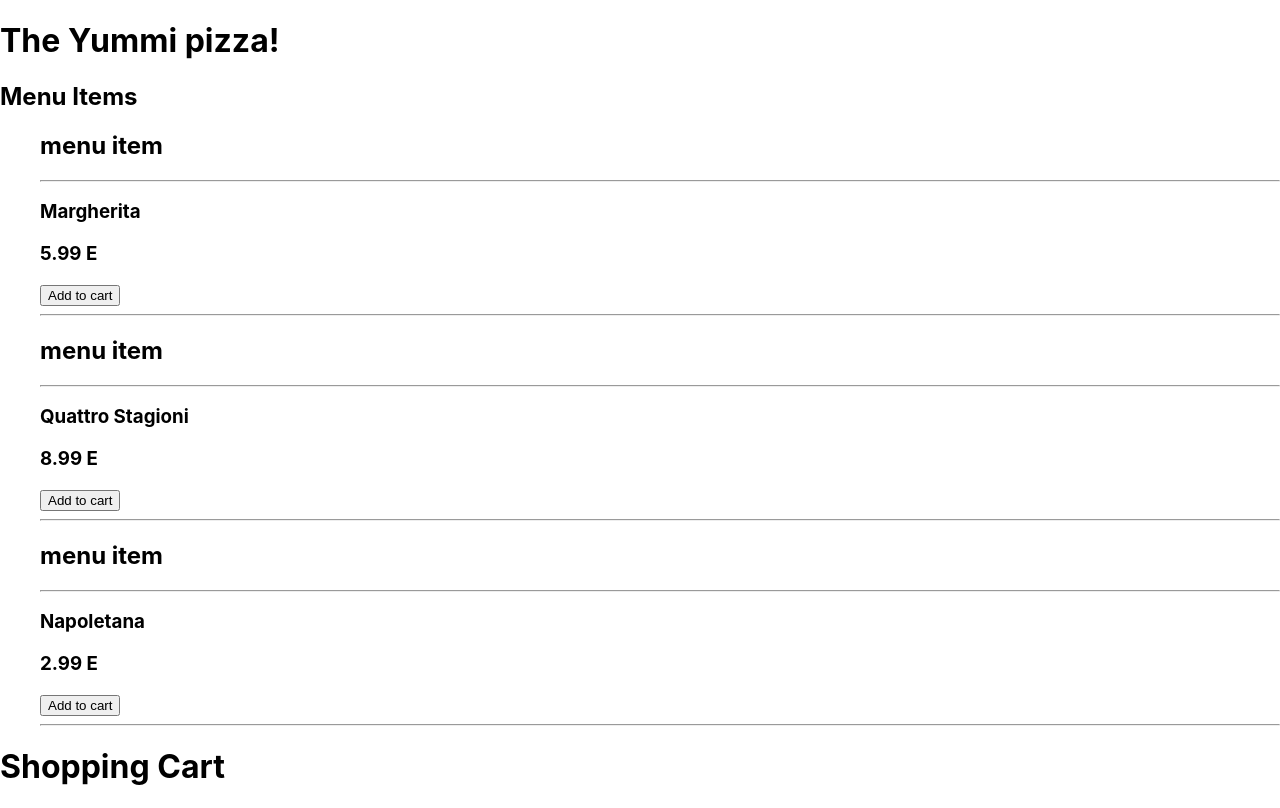
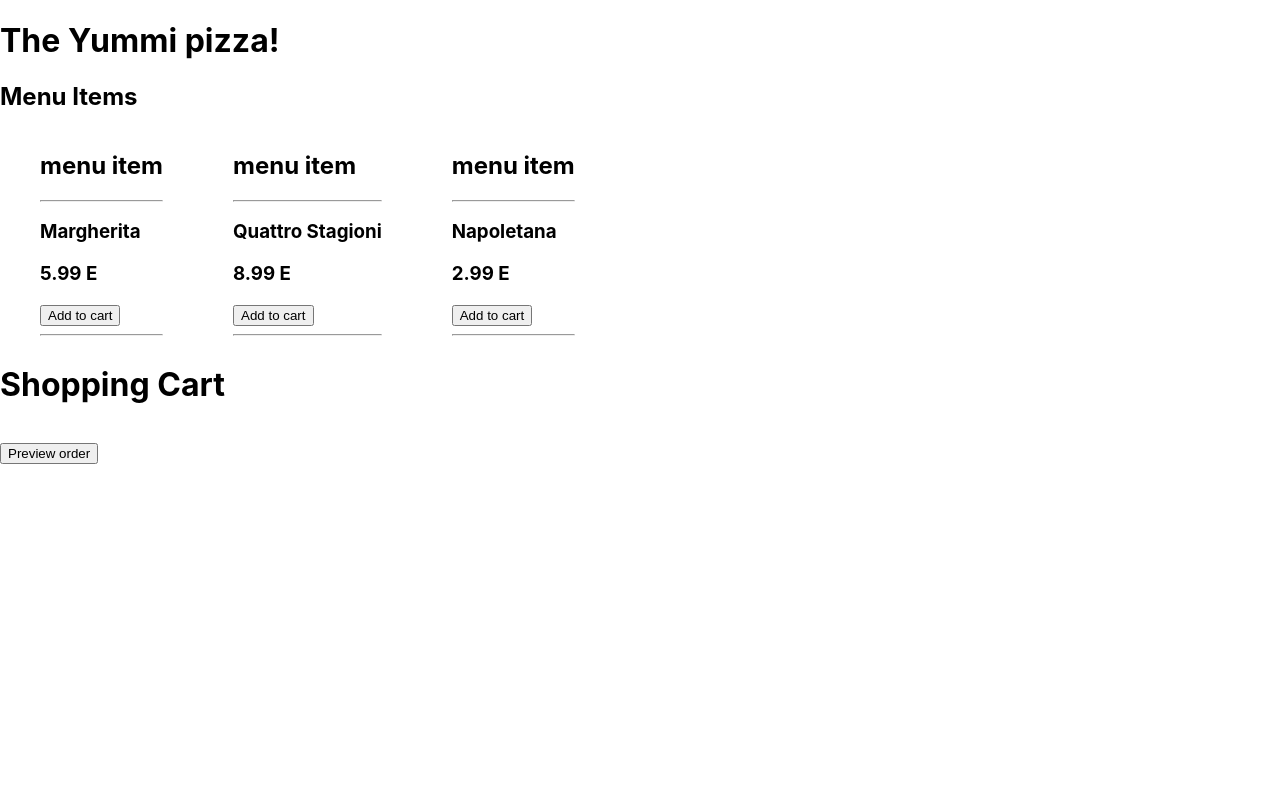
Before and after one commit to darjanDivkovic/typ-front, a React (Create React App) app in the folder the-yummi-pizza/: page / in a window 1280 px wide. Built offline with nearby package versions, Linux system fonts and the light colour scheme.

Commit message:
User can now preview his order in /order page

```diff
--- a/the-yummi-pizza/package.json
+++ b/the-yummi-pizza/package.json
@@ -8,6 +8,7 @@
     "@testing-library/user-event": "^7.2.1",
     "react": "^16.13.1",
     "react-dom": "^16.13.1",
+    "react-router-dom": "^5.2.0",
     "react-scripts": "3.4.1"
   },
   "scripts": {
--- a/the-yummi-pizza/src/App.css
+++ b/the-yummi-pizza/src/App.css
@@ -0,0 +1,9 @@
+ul {
+  display: flex;
+  flex-direction: row;
+}
+
+ul li {
+  list-style: none;
+  margin-right: 70px;
+}
--- a/the-yummi-pizza/src/App.js
+++ b/the-yummi-pizza/src/App.js
@@ -3,7 +3,11 @@ import './App.css';
 
 import MenuItems from './components/menu/MenuItems';
 import Cart from './components/cart/Cart';
-
+import OrderPreview from './components/order/OrderView';
+import
+{ BrowserRouter as Router,
+  Route,
+} from 'react-router-dom';
 
 export default class App extends Component {
   constructor(props){
@@ -23,8 +27,14 @@ export default class App extends Component {
     return (
       <div>
         <h1>The Yummi pizza!</h1>
-         <MenuItems addToCart={this.addToCart} />
-         <Cart items={this.state.cartItems}/>
+        <Router>
+          <Route path='/' exact>
+            <MenuItems addToCart={this.addToCart} />
+            <Cart items={this.state.cartItems}/>
+          </Route>
+          <Route path='/order' component={OrderPreview} />
+        </Router>
+
       </div>
     )
   }
--- a/the-yummi-pizza/src/components/cart/Cart.js
+++ b/the-yummi-pizza/src/components/cart/Cart.js
@@ -1,4 +1,5 @@
-import React, { Component } from 'react'
+import React, { Component } from 'react';
+import { Link } from 'react-router-dom';
 
 import CartItem from './CartItem';
 
@@ -27,6 +28,14 @@ export default class Cart extends Component {
                                        price={cartItem.price}/>)
                     }
                 </ul>
+                <Link to={{
+                    pathname : '/order',
+                    items : this.state.cartItems,
+                }}>
+                  <button>Preview order</button>
+                </Link>
+
+
             </div>
         )
     }
--- a/the-yummi-pizza/src/components/cart/CartItem.js
+++ b/the-yummi-pizza/src/components/cart/CartItem.js
@@ -2,12 +2,12 @@ import React from 'react'
 
 export default function CartItem(props) {
     return (
-        <div>
+        <li>
             <h4>Cart item</h4>
             <hr></hr>
             <h2>{props.name}</h2>
             <h2>{props.price}</h2>
             <hr></hr>
-        </div>
+        </li>
     )
 }
--- a/the-yummi-pizza/src/components/menu/MenuItem.js
+++ b/the-yummi-pizza/src/components/menu/MenuItem.js
@@ -6,14 +6,14 @@ export default class MenuItem extends Component {
 
     render() {
         return (
-            <div>
+            <li>
                 <h2>menu item</h2>
                 <hr></hr>
                 <h3>{this.props.item.name}</h3>
                 <h3>{this.props.item.price}</h3>
                 <button onClick={this.props.addToCart.bind(this, this.props.item)}>Add to cart</button>
                 <hr></hr>
-            </div>
+            </li>
         )
     }
 }
--- /dev/null
+++ b/the-yummi-pizza/src/components/order/OrderItem.js
@@ -0,0 +1,11 @@
+import React from 'react'
+
+export default function OrderItem(props) {
+    return (
+        <li>
+            <h3>preview item</h3>
+            <h2>{props.item.name}</h2>
+            <h2>{props.item.price}</h2>
+        </li>
+    )
+}
--- /dev/null
+++ b/the-yummi-pizza/src/components/order/OrderView.js
@@ -0,0 +1,38 @@
+import React, { Component } from 'react'
+
+import OrderItem from './OrderItem';
+
+export default class OrderView extends Component {
+    constructor(props){
+        super(props);
+        this.state = {
+            orderItems : [],
+        }
+    }
+
+    componentDidMount(){
+        if(this.props.location.items !== undefined){
+            this.setState({orderItems : this.props.location.items});
+        }
+    }
+
+    render() {
+        console.log(this.props.location.items);
+        let orderItems;
+        if(this.state.orderItems !== []){
+            orderItems = this.state.orderItems.map(item => <OrderItem
+                                                            key={item.id}
+                                                            item={item}
+                                                            />);
+        }
+
+        return (
+            <div>
+                <h1>Order Preview</h1>
+                <ul>
+                    {orderItems}
+                </ul>
+            </div>
+        )
+    }
+}
```
Also changed, not shown: 1 other file (tests, documents, lock files or other folders).
